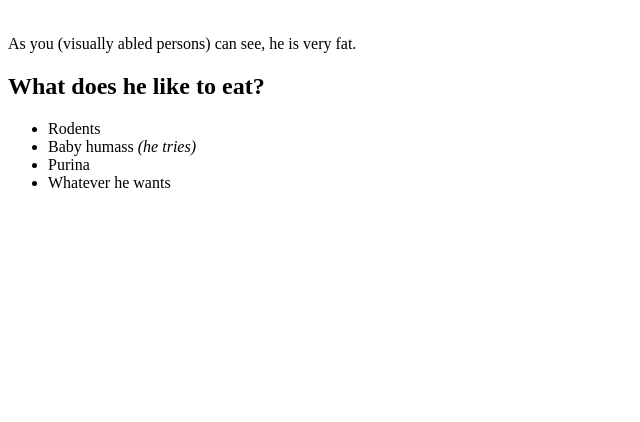
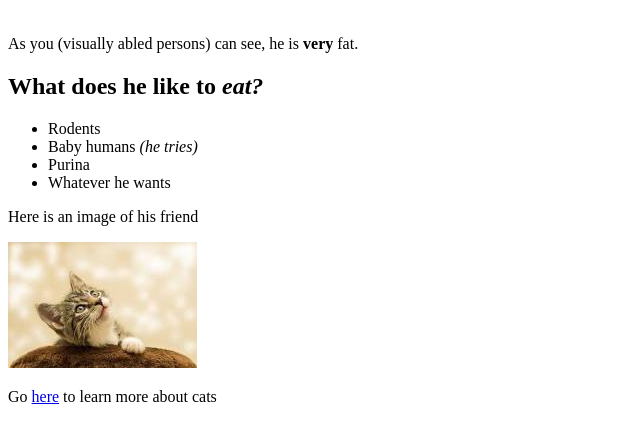
Before and after one commit to OkilyDokily/cat-page, a plain HTML site: page cat-page.html in a window 1280 px wide. Shown: the part 383-805 px from the top of the page, without its empty margins (0-640 px from the left). Drawn offline with Linux system fonts and the light colour scheme.

Commit message:
add images,links and tags

```diff
--- a/cat-page.html
+++ b/cat-page.html
@@ -9,13 +9,16 @@
     <img src="https://p0.pikrepo.com/preview/409/479/orange-tabby-cat-on-gray-textile.jpg" alt="He's fat">
     <br>
     <br>
-    <p>As you (visually abled persons) can see, he is very fat.</p>
-    <h2>What does he like to eat?</h2>
+    <p>As you (visually abled persons) can see, he is <strong>very </strong> fat.</p>
+    <h2>What does he like to <em>eat?</em></h2>
     <ul>
       <li>Rodents</li>
-      <li>Baby humass <i>(he tries)</i></li>
+      <li>Baby humans <i>(he tries)</i></li>
       <li>Purina</li>
       <li>Whatever he wants</li>
     </ul>
+    <p>Here is an image of his friend</p>
+    <img src="img/friend.jpg" alt="image of his friend">
+    <p>Go <a href="http://www.feralcats.com/">here</a> to learn more about cats</p>
   </body>
 </html>
```
Also changed, not shown: img/friend.jpg (added).
